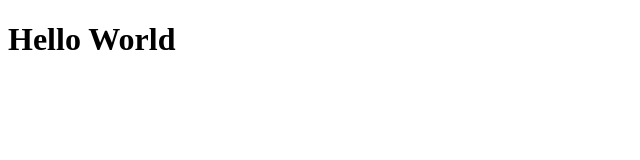
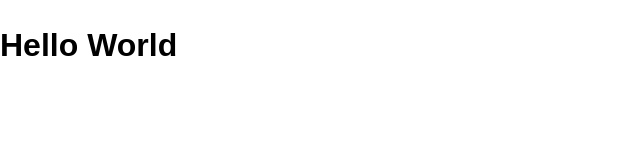
Before and after one commit to HelinaBerhane/Jobs, a React (Vite) app in the folder frontend/: page / in a window 1280 px wide. Shown: the top 160 px of the page, without its empty margins (0-640 px from the left). Built offline with nearby package versions, Linux system fonts and the light colour scheme.

Commit message:
Use mantine themes

```diff
--- a/frontend/src/App.tsx
+++ b/frontend/src/App.tsx
@@ -1,7 +1,27 @@
 import React from "react";
+
+import "@mantine/core/styles.css";
+
+import { ColorSchemeScript, MantineProvider } from "@mantine/core";
+
+import { theme } from "./theme";
+
+import "@mantine/core/styles.css";
 
 export default function App() {
   return (
-    <h1>Hello World</h1>
+    // Note: typically lowercase imports are divs and Uppercase imports are functions */}
+    // these are called composit vs host components */}
+    <>
+      {/* ColorSchemeScript sets the colour scheme before hydration to avoid a flash of inaccurate color scheme in server side rendered applications */}
+      <ColorSchemeScript />
+      <MantineProvider
+        // MantineProvider sets the context that the mantine themes should be used throughout the app, instead of prop drilling
+        defaultColorScheme="auto"
+        theme={theme}
+      >
+        <h1>Hello World</h1>
+      </MantineProvider>
+    </>
   );
 }
--- /dev/null
+++ b/frontend/src/theme.ts
@@ -0,0 +1,7 @@
+import { createTheme } from "@mantine/core";
+
+export const theme = createTheme({
+  fontFamily: "'DM Sans', sans-serif",
+  primaryColor: "indigo",
+  primaryShade: { light: 7, dark: 6 },
+});
```
